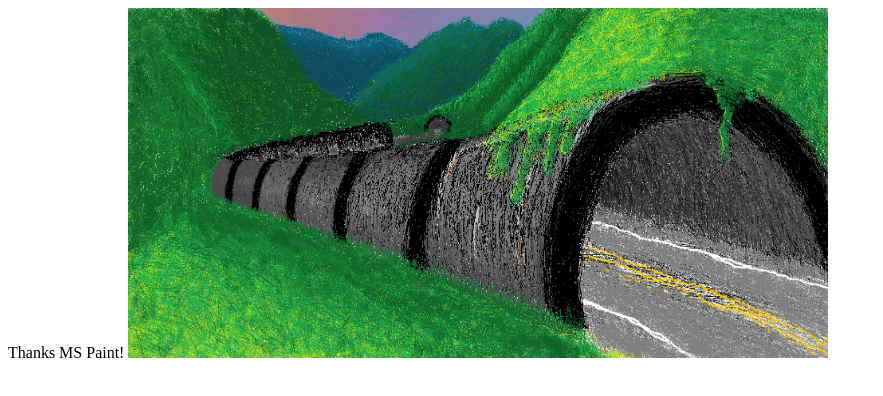
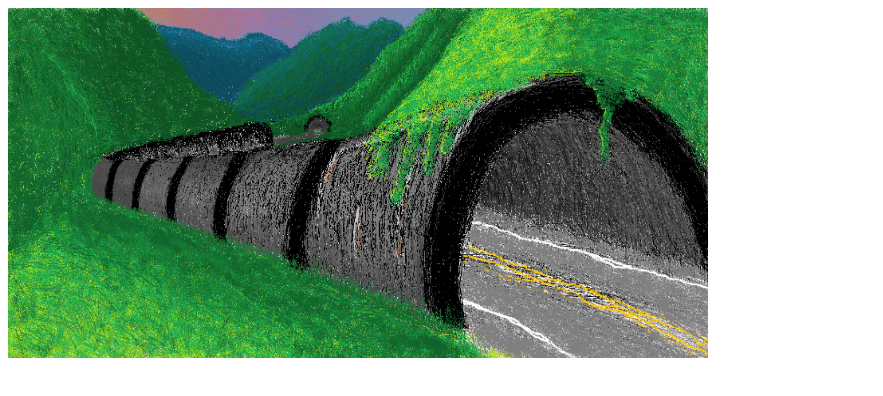
Before and after one commit to amattap/amattap.github.io, a plain HTML site: page art.html in a window 1280 px wide. Shown: the whole page, without its empty margins (0-883 px from the left). Drawn offline with Linux system fonts and the light colour scheme.

Commit message:
Formatted art

```diff
--- a/art.html
+++ b/art.html
@@ -1,5 +1,10 @@
 <!DOCTYPE html>
 <html>
-    <head>Thanks MS Paint!</head>
-    <img src="Pictures/bridge.png" alt="A tunnel. Inspiration from the blue ridge mountains." width="700" height="350">
+    <head>
+        <title>Thanks MS Paint!</title>
+    </head>
+    <body>
+        <img src="Pictures/bridge.png" alt="A tunnel." width="700" height="350">
+
+    </body>
 </html>
```
